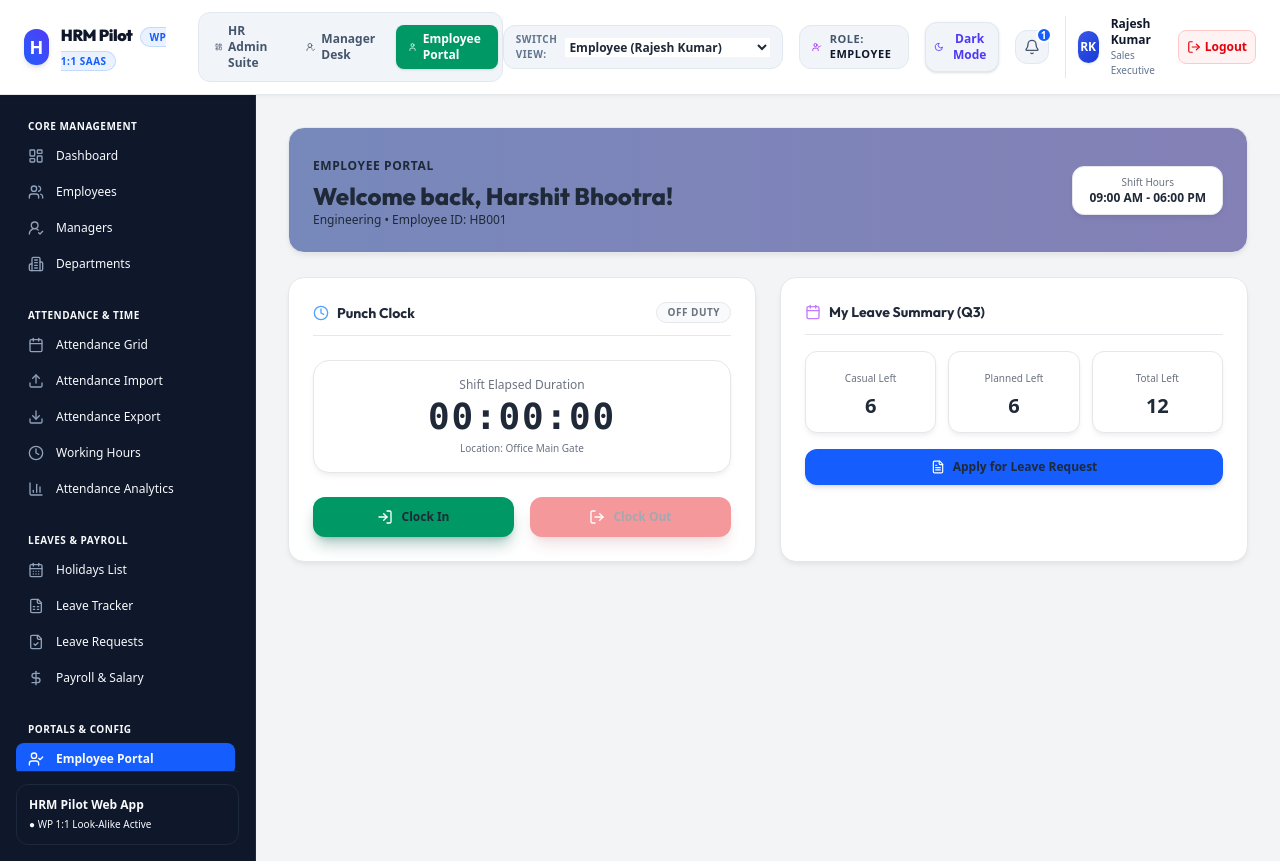
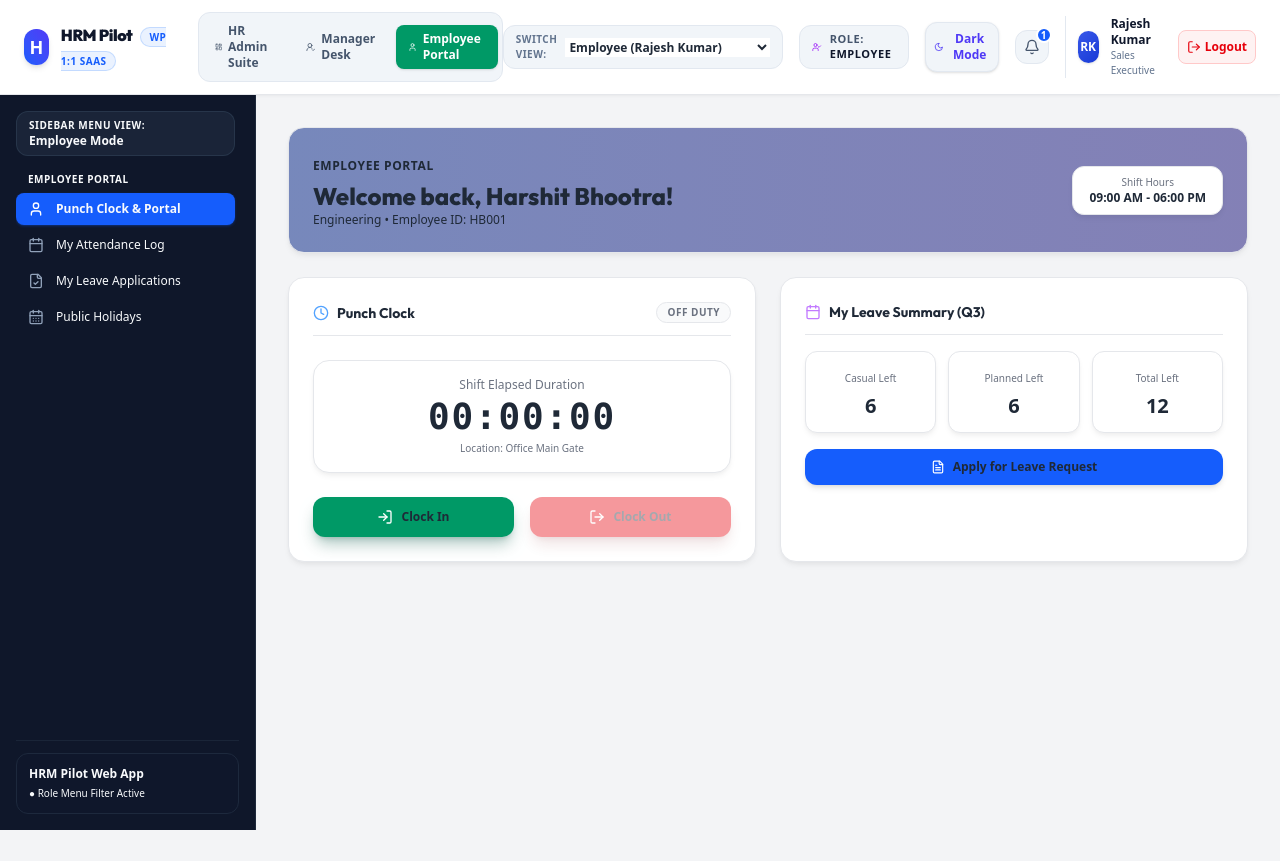
Before and after one commit to harsh12356-44/hrm-pilot-web-app, a Next.js app: page /employee in a window 1280 px wide. After the commit the page ends 830 px from the top, so only its background shows below. Built offline with nearby package versions, Linux system fonts and the light colour scheme.

Commit message:
Dynamic sidebar menu filtering based on selected role (Super Admin, Manager, Employee)

```diff
--- a/src/components/Navbar.tsx
+++ b/src/components/Navbar.tsx
@@ -72,6 +72,9 @@ export default function Navbar({ currentRole = 'ADMIN' }: NavbarProps) {
 
   const setRoleCookie = (role: 'ADMIN' | 'MANAGER' | 'EMPLOYEE') => {
     document.cookie = `hrm_user_role=${role}; path=/`;
+    if (typeof window !== 'undefined') {
+      window.dispatchEvent(new Event('roleChange'));
+    }
   };
 
   const handleAccountSwitch = (e: React.ChangeEvent<HTMLSelectElement>) => {
--- a/src/components/Sidebar.tsx
+++ b/src/components/Sidebar.tsx
@@ -1,7 +1,8 @@
 'use client';
 
-import React from 'react';
+import React, { useState, useEffect } from 'react';
 import Link from 'next/link';
+import { usePathname } from 'next/navigation';
 import {
   LayoutDashboard,
   Users,
@@ -19,20 +20,51 @@ import {
   Settings,
   ShieldAlert,
   UserCheck,
+  User,
 } from 'lucide-react';
 
 interface SidebarProps {
   currentTab: string;
+  role?: string;
 }
 
-export default function Sidebar({ currentTab }: SidebarProps) {
-  const sections = [
+export default function Sidebar({ currentTab, role }: SidebarProps) {
+  const pathname = usePathname();
+  const [activeRole, setActiveRole] = useState<string>('ADMIN');
+
+  const getCookieRole = () => {
+    if (typeof document === 'undefined') return 'ADMIN';
+    const match = document.cookie.match(new RegExp('(^| )hrm_user_role=([^;]+)'));
+    return match ? match[2] : 'ADMIN';
+  };
+
+  useEffect(() => {
+    const updateRole = () => {
+      const currentRole = role || getCookieRole();
+      setActiveRole(currentRole);
+    };
+
+    updateRole();
+
+    window.addEventListener('roleChange', updateRole);
+    return () => window.removeEventListener('roleChange', updateRole);
+  }, [role, pathname]);
+
+  // Determine effective role based on current path if cookie/prop is ambiguous
+  const effectiveRole = pathname.startsWith('/employee')
+    ? 'EMPLOYEE'
+    : pathname.startsWith('/manager')
+    ? 'MANAGER'
+    : activeRole;
+
+  // Role-specific Sidebar Sections
+  const adminSections = [
     {
       title: 'CORE MANAGEMENT',
       items: [
         { id: 'dashboard', label: 'Dashboard', icon: LayoutDashboard, href: '/admin' },
-        { id: 'employees', label: 'Employees', icon: Users, href: '/admin/employees' },
-        { id: 'managers', label: 'Managers', icon: UserCheck2, href: '/admin/managers' },
+        { id: 'employees', label: 'Employees Roster', icon: Users, href: '/admin/employees' },
+        { id: 'managers', label: 'Managers Desk', icon: UserCheck2, href: '/admin/managers' },
         { id: 'departments', label: 'Departments', icon: Building2, href: '/admin/departments' },
       ],
     },
@@ -66,9 +98,54 @@ export default function Sidebar({ currentTab }: SidebarProps) {
     },
   ];
 
+  const managerSections = [
+    {
+      title: 'MANAGER WORKSPACE',
+      items: [
+        { id: 'manager-desk', label: 'Manager Approval Desk', icon: UserCheck2, href: '/manager' },
+        { id: 'employees', label: 'Team Employees', icon: Users, href: '/admin/employees' },
+        { id: 'attendance', label: 'Team Attendance Grid', icon: Calendar, href: '/admin/attendance' },
+        { id: 'leave-records', label: 'Team Leave Requests', icon: FileCheck, href: '/admin/leave-records' },
+        { id: 'working-hours', label: 'Working Hours Summary', icon: Clock, href: '/admin/working-hours' },
+        { id: 'holidays', label: 'Holidays Roster', icon: CalendarDays, href: '/admin/holidays' },
+      ],
+    },
+  ];
+
+  const employeeSections = [
+    {
+      title: 'EMPLOYEE PORTAL',
+      items: [
+        { id: 'employee-portal', label: 'Punch Clock & Portal', icon: User, href: '/employee' },
+        { id: 'attendance', label: 'My Attendance Log', icon: Calendar, href: '/admin/attendance' },
+        { id: 'leave-records', label: 'My Leave Applications', icon: FileCheck, href: '/admin/leave-records' },
+        { id: 'holidays', label: 'Public Holidays', icon: CalendarDays, href: '/admin/holidays' },
+      ],
+    },
+  ];
+
+  const sections =
+    effectiveRole === 'EMPLOYEE'
+      ? employeeSections
+      : effectiveRole === 'MANAGER'
+      ? managerSections
+      : adminSections;
+
   return (
-    <aside className="w-64 bg-[#0f172a] border-r border-slate-800 text-slate-300 min-h-[calc(100vh-65px)] p-4 flex flex-col justify-between shrink-0">
+    <aside className="w-64 bg-[#0f172a] border-r border-slate-800 text-slate-300 min-h-[calc(100vh-65px)] p-4 flex flex-col justify-between shrink-0 transition-all duration-200">
       <div className="space-y-5 overflow-y-auto max-h-[calc(100vh-140px)] pr-1">
+        {/* Role Badge Indicator in Sidebar */}
+        <div className="px-3 py-1.5 rounded-xl bg-slate-800/80 border border-slate-700/60 mb-2">
+          <p className="text-[10px] font-bold uppercase tracking-wider text-slate-400">Sidebar Menu View:</p>
+          <p className="text-xs font-extrabold text-blue-400">
+            {effectiveRole === 'ADMIN'
+              ? 'Super Admin Mode'
+              : effectiveRole === 'MANAGER'
+              ? 'Manager Mode'
+              : 'Employee Mode'}
+          </p>
+        </div>
+
         {sections.map((sec, idx) => (
           <div key={idx} className="space-y-1.5">
             <div className="px-3 pt-2">
@@ -104,7 +181,7 @@ export default function Sidebar({ currentTab }: SidebarProps) {
       <div className="pt-3 border-t border-slate-800/80">
         <div className="p-3 rounded-xl bg-slate-900 border border-slate-800 text-left space-y-1">
           <p className="text-xs font-bold text-slate-200">HRM Pilot Web App</p>
-          <p className="text-[10px] text-emerald-400 font-medium">● WP 1:1 Look-Alike Active</p>
+          <p className="text-[10px] text-emerald-400 font-medium">● Role Menu Filter Active</p>
         </div>
       </div>
     </aside>
```
